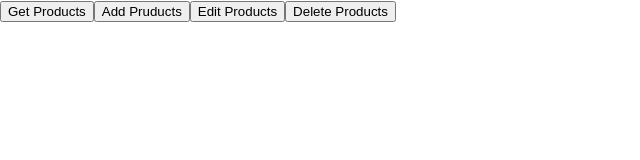
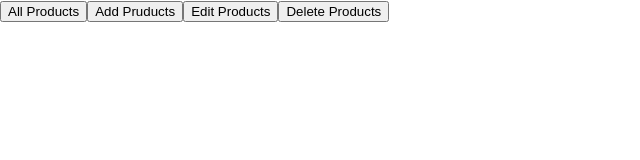
Before and after one commit to Danialezzat/CRUD-project, a React (Create React App) app: page / in a window 1280 px wide. Shown: the top 160 px of the page, without its empty margins (0-640 px from the left). Built offline with nearby package versions, Linux system fonts and the light colour scheme.

Commit message:
text of get Product change too All Product

```diff
--- a/src/App.js
+++ b/src/App.js
@@ -24,7 +24,7 @@ function App() {
     <div>
       <div>
         <button name="get" onClick={btnHandler}>
-          Get Products
+          All Products
         </button>
         <button name="add" onClick={btnHandler}>
           Add Pruducts
```
